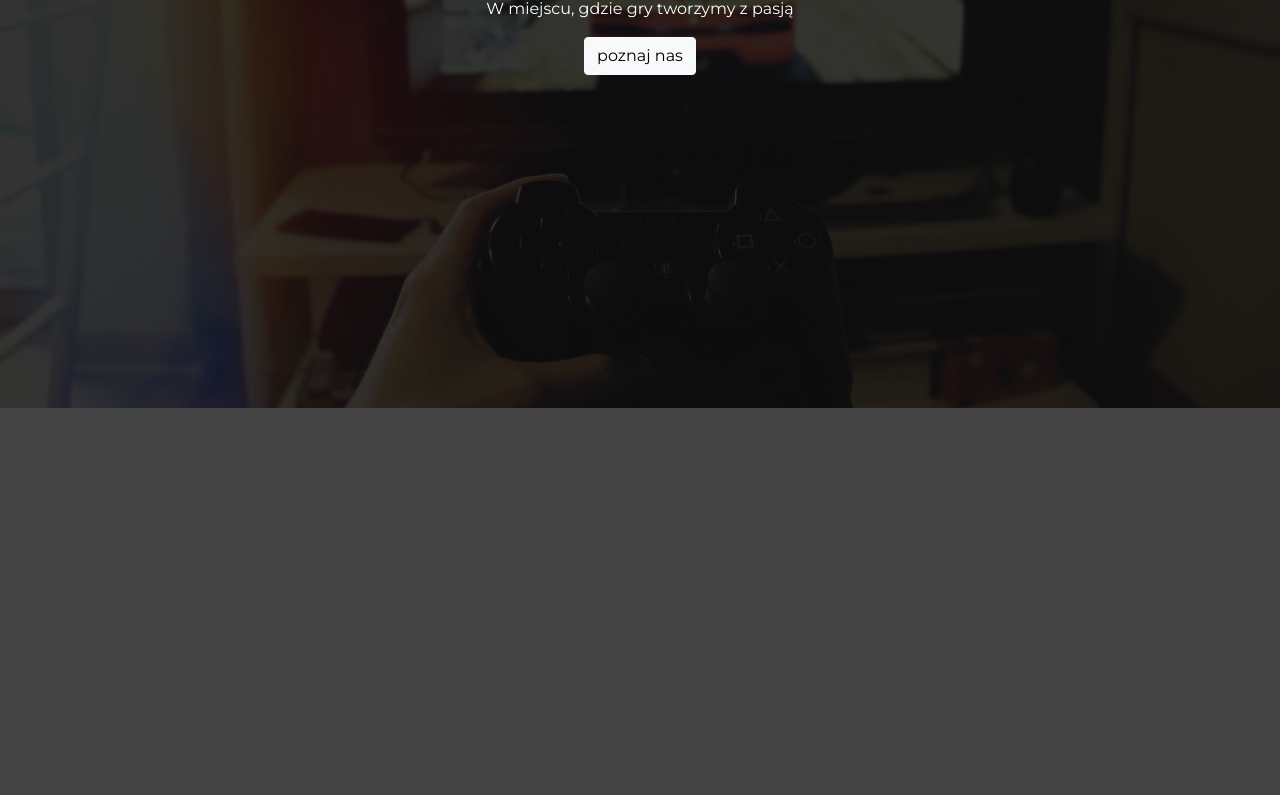
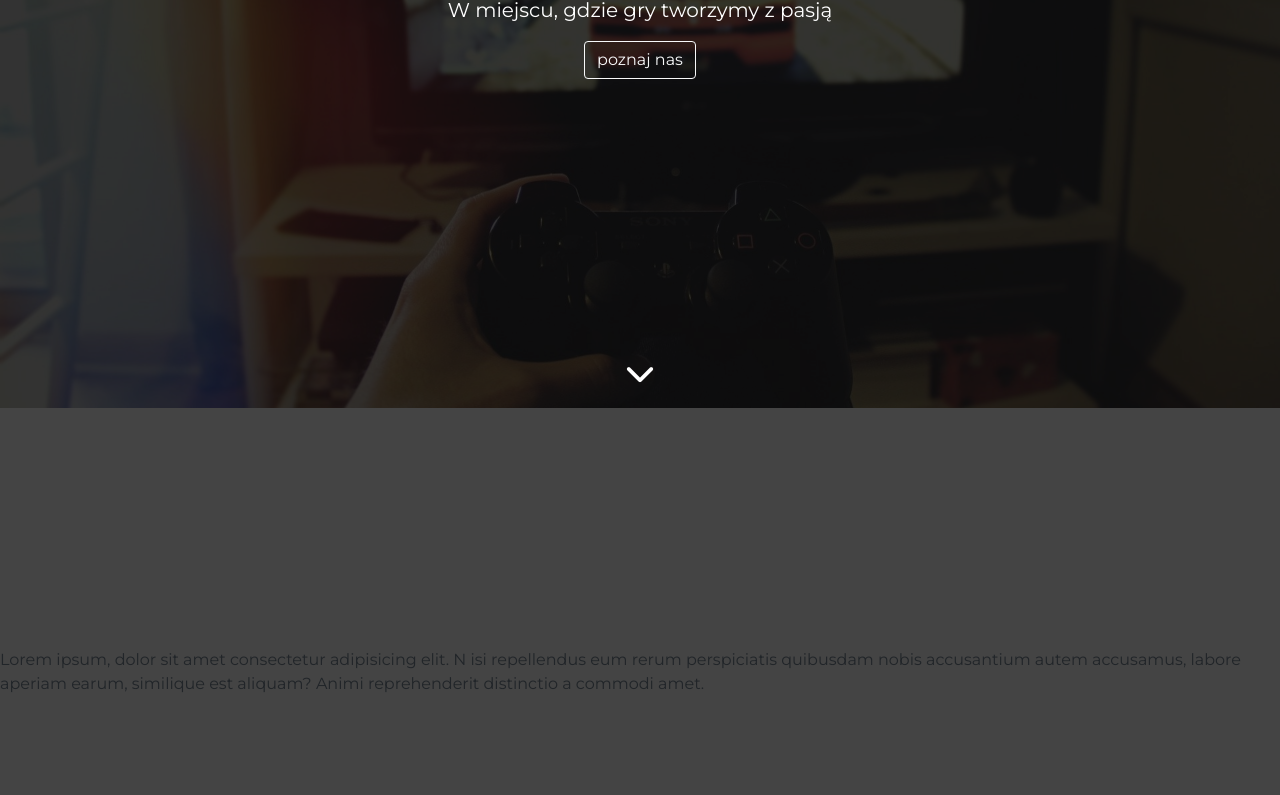
Before and after one commit to DarekDylag/Udemy, a plain HTML site: page index.html in a window 1280 px wide. Shown: the part 392-1187 px from the top of the page. After the commit the page ends 1088 px from the top, so only its background shows below. Drawn offline with nearby package versions, Linux system fonts and the light colour scheme.

Commit message:
naprawa bajzlu

```diff
--- a/index.html
+++ b/index.html
@@ -45,11 +45,16 @@
             <div class="hero-text">
                 <h1>witajcie w pro<span class="blue-text">gamers</span></h1>
                 <p>W miejscu, gdzie gry tworzymy z pasją</p>
-                <a href="#aboutus" type="button" class="btn btn-light">poznaj nas</a>
+                <a href="#aboutus" type="button" class="btn btn-outline-light">poznaj nas</a>
             </div>
+            <a href="#aboutus"><i class="fas fa-chevron-down"></i></a>
+
         </div>
     </header>
-<div style="height:100vh"></div><button type="button" class="btn btn-light">Light</button>
+<div style="height:30vh"></div>
+    <div id="aboutus">Lorem ipsum, dolor sit amet consectetur adipisicing elit. N
+    isi repellendus eum rerum perspiciatis quibusdam nobis accusantium autem accusamus,
+    labore aperiam earum, similique est aliquam? Animi reprehenderit distinctio a commodi amet.</div>
 
     <script src="https://cdn.jsdelivr.net/npm/bootstrap@5.0.0-beta2/dist/js/bootstrap.bundle.min.js"
         integrity="sha384-b5kHyXgcpbZJO/tY9Ul7kGkf1S0CWuKcCD38l8YkeH8z8QjE0GmW1gYU5S9FOnJ0" crossorigin="anonymous">
--- a/sass/main.scss
+++ b/sass/main.scss
@@ -47,7 +47,12 @@ header {
     color: $white;
 
     h1 {
+        font-size: 30px;
         text-transform: uppercase;
+    }
+
+    p{
+        font-size: 14px;
     }
 
     .hero-img {
@@ -78,6 +83,35 @@ header {
         text-align: center;
         z-index: 5;
     }
+      .fa-chevron-down {
+        position: absolute;
+        bottom: 20px;
+        font-size: 30px;
+        left: 50%;
+        transform: translateX(-50%);
+        color: $white;
+    }
+}
+@media(min-width:375px) {
+    header {
+        h1 {
+            font-size: 36px;
+        }
+        p {
+            font-size: 16px;
+        }
+    }
+}
+
+@media(min-width:768px) {
+    header {
+        h1 {
+            font-size: 42px;
+        }
+        p {
+            font-size: 20px;
+        }
+    }
 }
 
 
```
Also changed, not shown: css/main.css, 1 other file.
